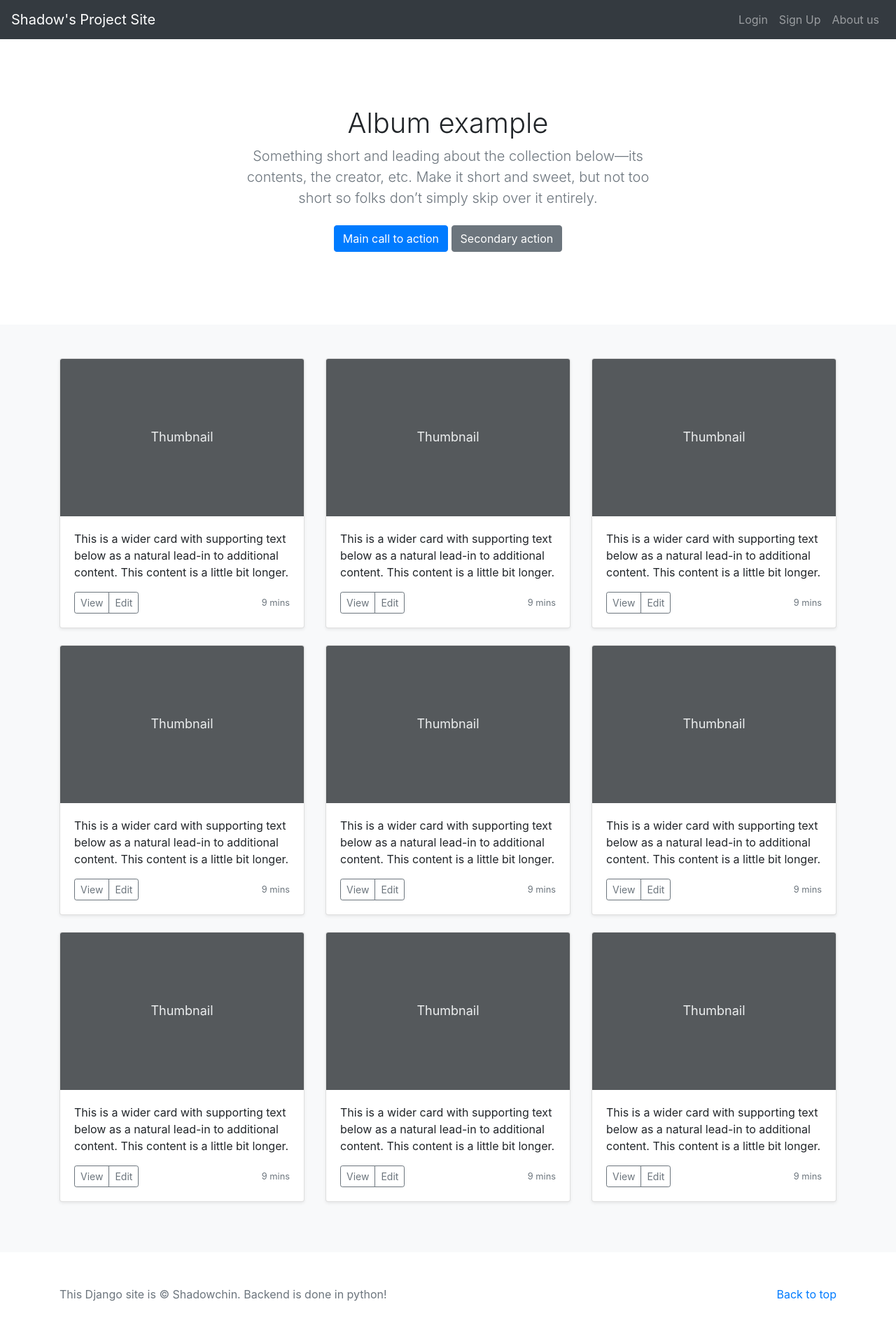
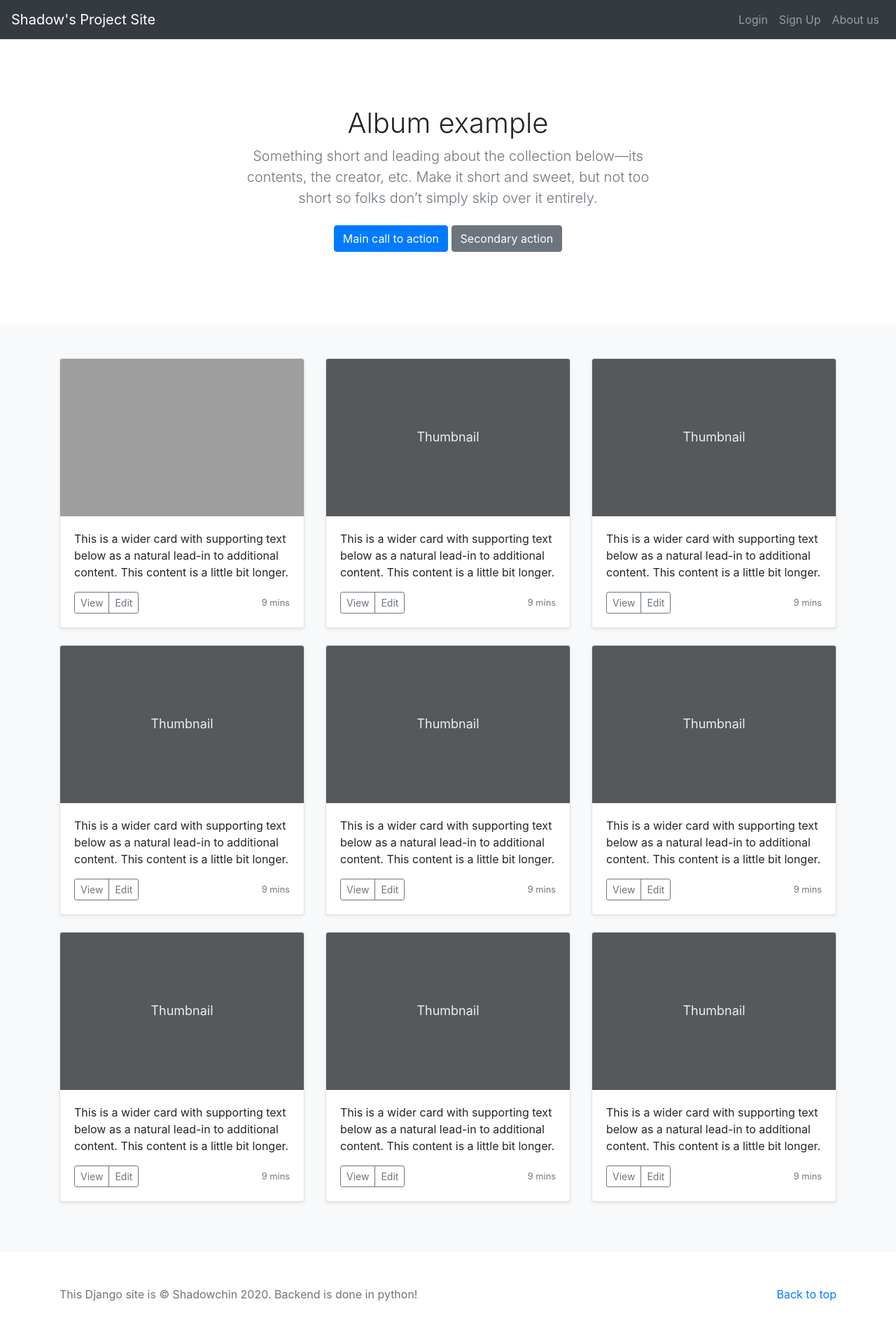
Before and after one commit to shadowchin/customer_relationship_management_app, a Django app: page / in a window 1280 px wide. Shown: the whole page at 70% size. Run offline with Django 3.2, Linux system fonts and the light colour scheme; some libraries are stand-ins or nearby versions; grey boxes are pictures that could not be loaded.

Commit message:
minor update to html files

```diff
--- a/marketing/templates/base.html
+++ b/marketing/templates/base.html
@@ -79,7 +79,7 @@
             <p class="float-right">
             <a href="#">Back to top</a>
             </p>
-            <p>This Django site is &copy; Shadowchin. Backend is done in python! </p>
+            <p>This Django site is &copy; Shadowchin 2020. Backend is done in python! </p>
         </div>
     </footer>
 
--- a/marketing/templates/marketing/index.html
+++ b/marketing/templates/marketing/index.html
@@ -4,8 +4,6 @@
 {% block title %}Home2{% endblock title%}
 
 {% block content %}
-
-
 
 <main role="main">
 
@@ -24,6 +22,29 @@
     <div class="container">
 
       <div class="row">
+
+        <div class="col-md-4">
+          <div class="card mb-4 shadow-sm">
+            <svg class="bd-placeholder-img card-img-top" width="100%" height="225" xmlns="http://www.w3.org/2000/svg" preserveAspectRatio="xMidYMid slice" focusable="false" role="img" aria-label="Placeholder: Thumbnail">
+              <foreignObject width="100%" height="100%">
+              <iframe  width="100%" height="225" src="https://data.gov.sg/dataset/dengue-clusters/resource/801ce5ce-fb99-4211-94fe-9d8ca5e182d4/view/07e4bfc9-8675-4534-959f-768be06aeeab" frameBorder="0">
+              </iframe>
+            </foreignObject>
+            </svg>
+            <div class="card-body">
+              <p class="card-text">This is a wider card with supporting text below as a natural lead-in to additional content. This content is a little bit longer.</p>
+              <div class="d-flex justify-content-between align-items-center">
+                <div class="btn-group">
+                  <button type="button" class="btn btn-sm btn-outline-secondary">View</button>
+                  <button type="button" class="btn btn-sm btn-outline-secondary">Edit</button>
+                </div>
+                <small class="text-muted">9 mins</small>
+              </div>
+            </div>
+          </div>
+        </div>
+
+
         <div class="col-md-4">
           <div class="card mb-4 shadow-sm">
             <svg class="bd-placeholder-img card-img-top" width="100%" height="225" xmlns="http://www.w3.org/2000/svg" preserveAspectRatio="xMidYMid slice" focusable="false" role="img" aria-label="Placeholder: Thumbnail"><title>Placeholder</title><rect width="100%" height="100%" fill="#55595c"/><text x="50%" y="50%" fill="#eceeef" dy=".3em">Thumbnail</text></svg>
@@ -39,21 +60,8 @@
             </div>
           </div>
         </div>
-        <div class="col-md-4">
-          <div class="card mb-4 shadow-sm">
-            <svg class="bd-placeholder-img card-img-top" width="100%" height="225" xmlns="http://www.w3.org/2000/svg" preserveAspectRatio="xMidYMid slice" focusable="false" role="img" aria-label="Placeholder: Thumbnail"><title>Placeholder</title><rect width="100%" height="100%" fill="#55595c"/><text x="50%" y="50%" fill="#eceeef" dy=".3em">Thumbnail</text></svg>
-            <div class="card-body">
-              <p class="card-text">This is a wider card with supporting text below as a natural lead-in to additional content. This content is a little bit longer.</p>
-              <div class="d-flex justify-content-between align-items-center">
-                <div class="btn-group">
-                  <button type="button" class="btn btn-sm btn-outline-secondary">View</button>
-                  <button type="button" class="btn btn-sm btn-outline-secondary">Edit</button>
-                </div>
-                <small class="text-muted">9 mins</small>
-              </div>
-            </div>
-          </div>
-        </div>
+
+
         <div class="col-md-4">
           <div class="card mb-4 shadow-sm">
             <svg class="bd-placeholder-img card-img-top" width="100%" height="225" xmlns="http://www.w3.org/2000/svg" preserveAspectRatio="xMidYMid slice" focusable="false" role="img" aria-label="Placeholder: Thumbnail"><title>Placeholder</title><rect width="100%" height="100%" fill="#55595c"/><text x="50%" y="50%" fill="#eceeef" dy=".3em">Thumbnail</text></svg>
```
